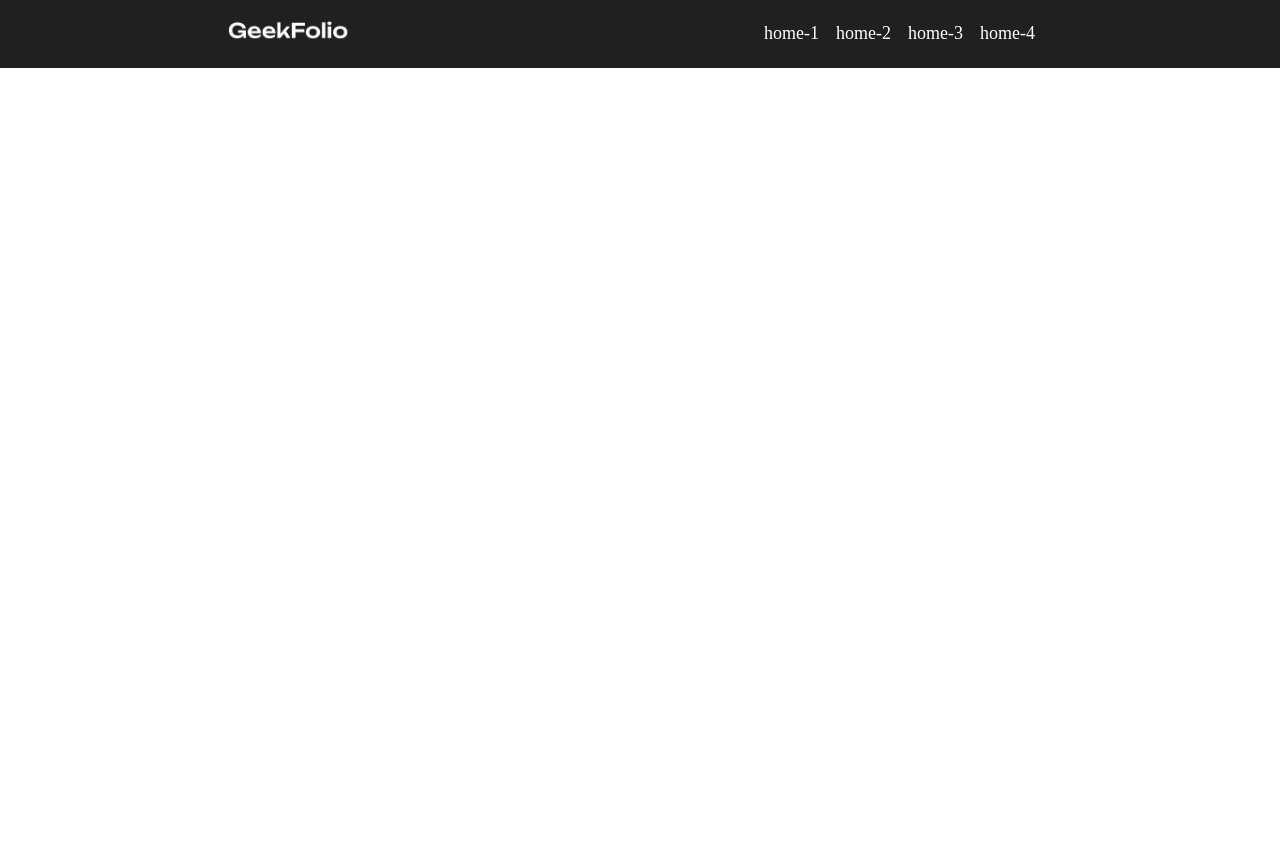
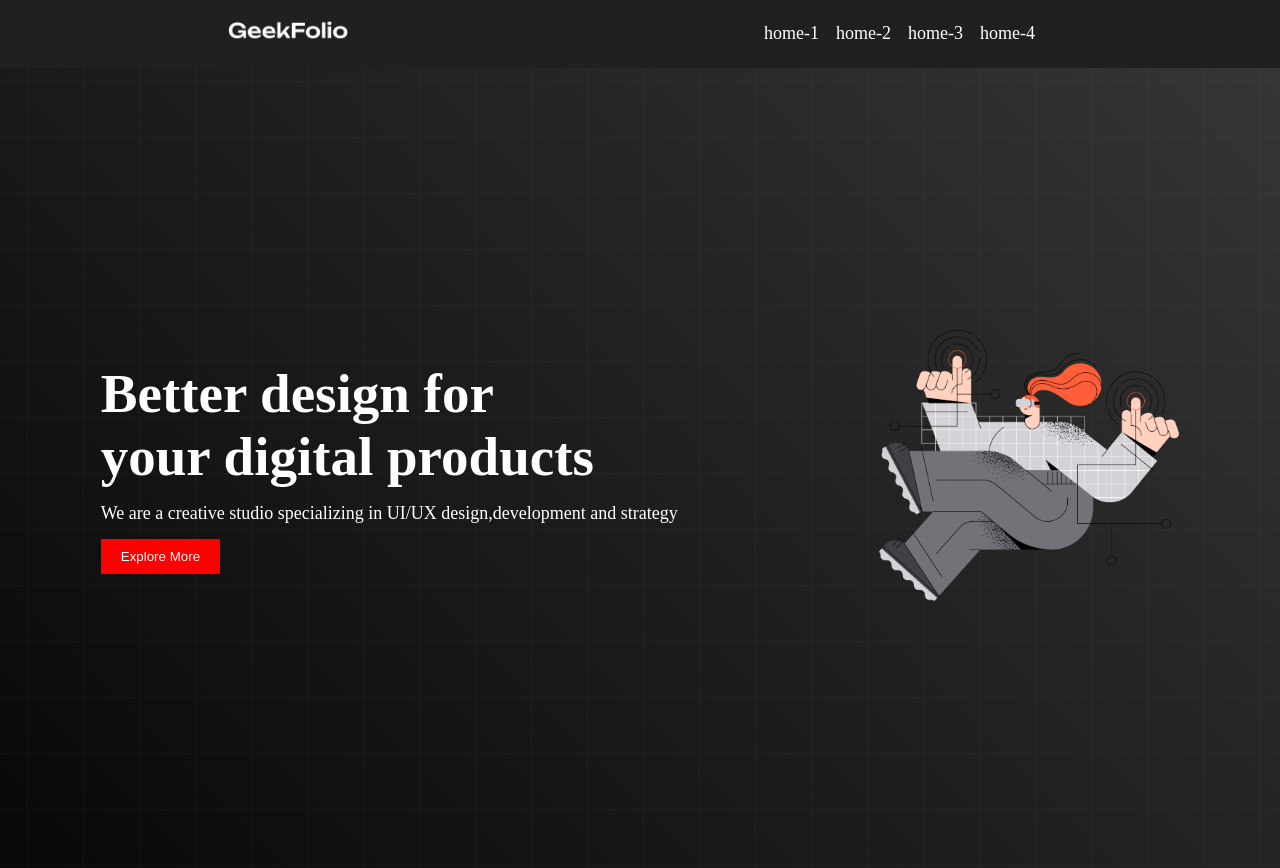
Before and after one commit to sm033/test-html-coceptual, a plain HTML site: page index.html in a window 1280 px wide. Before the commit the page ends 800 px from the top, so only its background shows below. Drawn offline with Linux system fonts and the light colour scheme.

Commit message:
finished banner and background things

```diff
--- a/index.html
+++ b/index.html
@@ -8,15 +8,15 @@
 </head>
 <body>
 
-
+<!-- this is a nav bar section-->
 <header>
     <nav>
-       <div class="menu-container">
+<div class="menu-container">
         <div class="logo">
             <img class="logo-photo" src="./logo/logo-light.png" alt=""/>
         </div>
 
-        <div class="menus">
+    <div class="menus">
 
         <li class="item">home-1</li>
         <li class="item">home-2</li>
@@ -25,19 +25,28 @@
 
     </div>
 
+</div>
 
-
-       </div>
-
-
-    </nav>
-
-
-
-
+   </nav>
 
 </header>
+
         <main>
+      <section>
+        <div class="banner-container">
+            <div class="banner-text">
+                <h1 class="title">Better design for <br>
+                     your digital products</h1>
+                <p class="description">We are a creative studio specializing in UI/UX design,development and strategy</p>
+                <button class="btn">Explore More</button>
+
+            </div>
+            <div class="banner-photo">
+                <img class="banner-img" src="./images/banner.png" alt="">
+            </div>
+        </div>
+
+      </section>
 
 
 
--- a/style.css
+++ b/style.css
@@ -27,3 +27,38 @@
    .item:hover{
     color: #aa99f0;
    }
+   .banner-img{
+    width: 300px;
+   }
+   .banner-container{
+    display: flex;
+    justify-content: space-around;
+    height: 100vh;
+    align-items: center;
+    /*border: 2px solid gray;*/
+    color: white;
+    background-image: url("./images/background.png"),
+    linear-gradient(45deg,rgb(8, 8, 8),rgb(53, 53, 53));
+   }
+ .title{
+    font-size: 55px;
+    font-weight: bold;
+ }
+ .description{
+    font-size: 18px;
+    margin-top: 15px;
+    margin-bottom: 15px;
+
+ }
+ .btn{
+    padding: 10px 20px;
+    background-color: red;
+    color: white;
+    border: none;
+    cursor: pointer;
+
+
+ }
+ .btn:hover{
+    color: rgb(85, 85, 85);
+ }
```
